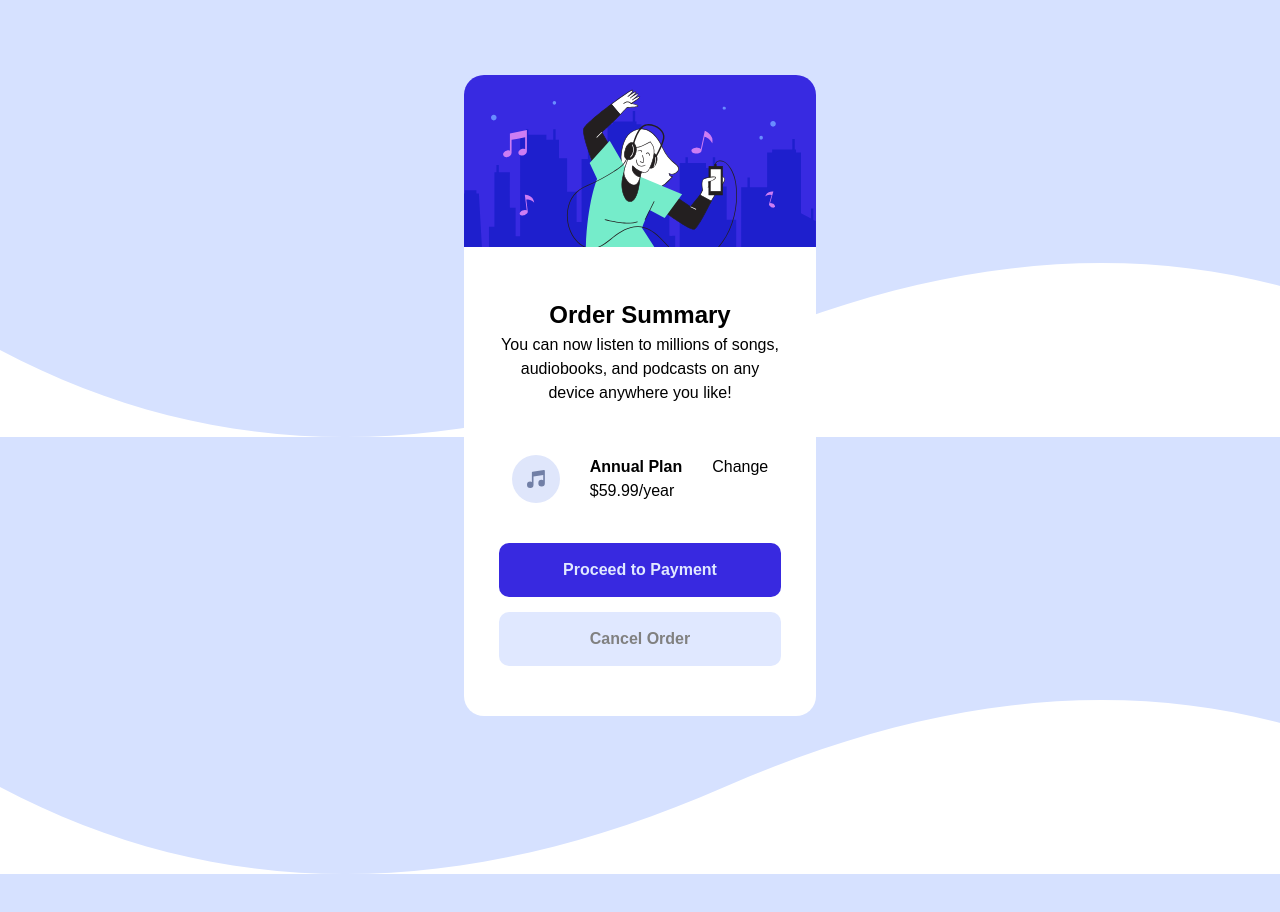
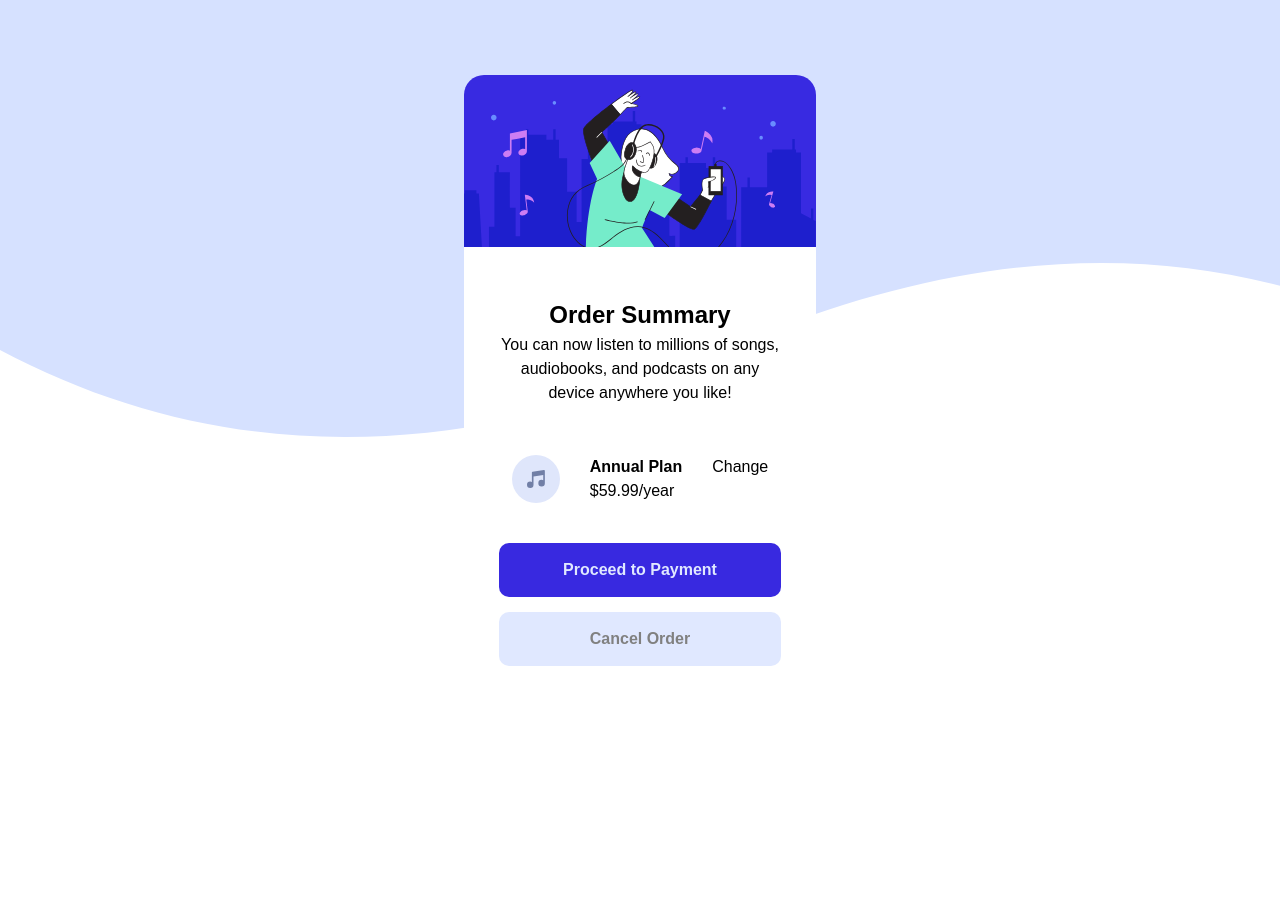
Before and after one commit to Victorreca/202210-w2ch1-victor-redondo, a website: page public/exercise-1.html in a window 1280 px wide. Drawn offline with nearby package versions, Linux system fonts and the light colour scheme; files that its build step writes are made by us from their sources.

Commit message:
Fix background image

```diff
--- a/public/exercise-1.html
+++ b/public/exercise-1.html
@@ -11,7 +11,7 @@
   <title>Page 1 - Challenge 1 - week 2</title>
 </head>
 
-<body background="images/pattern-background-desktop.svg">
+<body background>
   <main class="main-section">
     <section class="section">
       <img src="images/illustration-hero.svg" alt="illustration hero" class="main-section__image">
--- a/src/sass/styles.scss
+++ b/src/sass/styles.scss
@@ -11,3 +11,7 @@
 .buttons {
   background-color: white;
 }
+body {
+  background-image: url("../images/pattern-background-desktop.svg");
+  background-repeat: no-repeat;
+}
```
